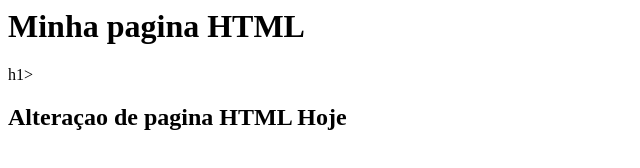
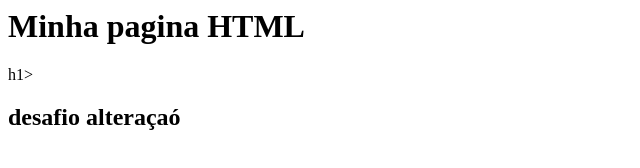
Before and after one commit to ANDRERSANTOS/gama-no-github, a plain HTML site: page index.html in a window 1280 px wide. Shown: the whole page, without its empty margins (0-640 px from the left). Drawn offline with Linux system fonts and the light colour scheme.

Commit message:
desafio alteração

```diff
--- a/index.html
+++ b/index.html
@@ -2,6 +2,6 @@
 	<body>
 		<h1> Minha pagina HTML </h1>
 		h1>
-		<h2>Alteraçao  de pagina HTML Hoje </h2>
+		<h2>desafio alteraçaó</h2>
 	</body>
 </html>
```
